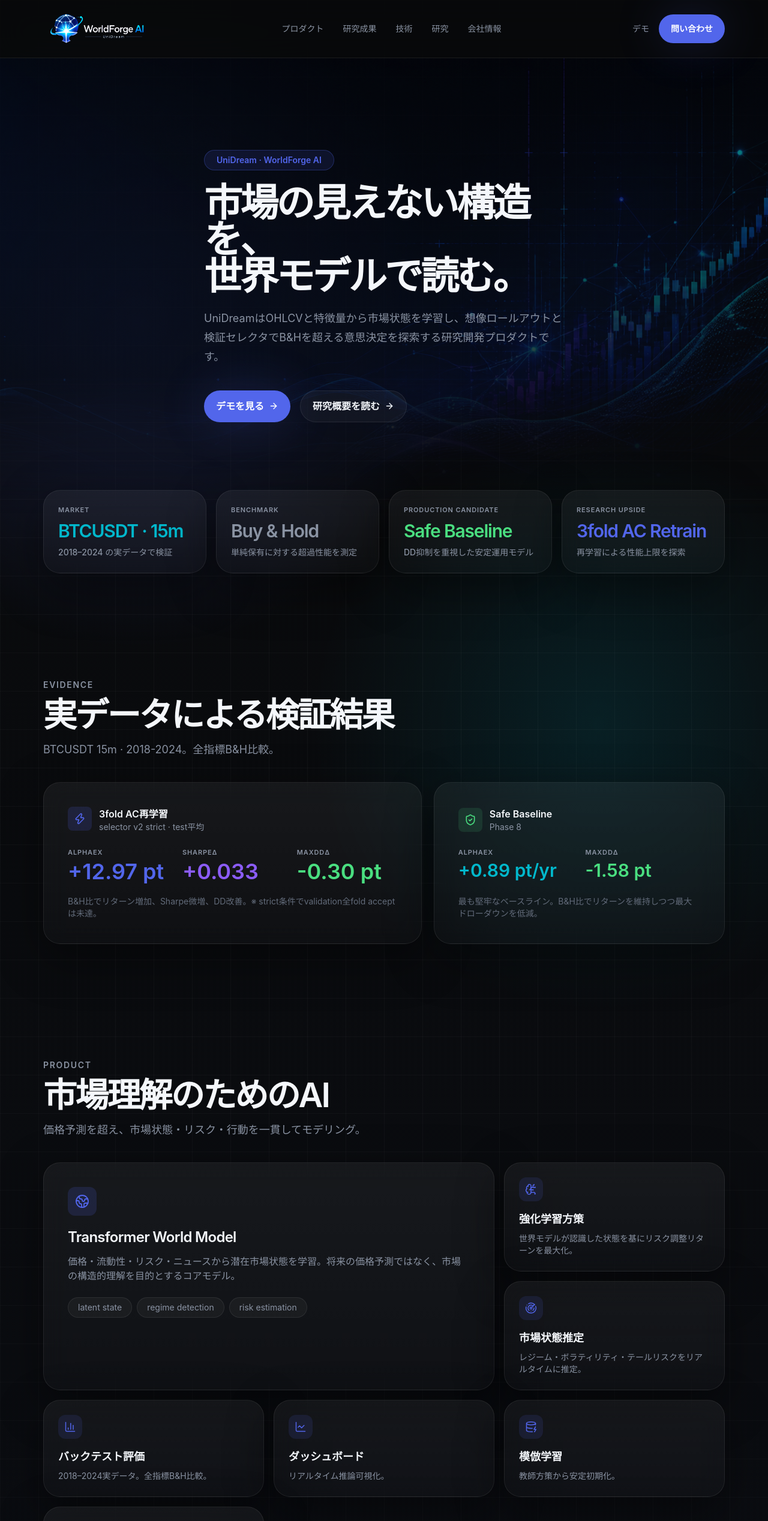
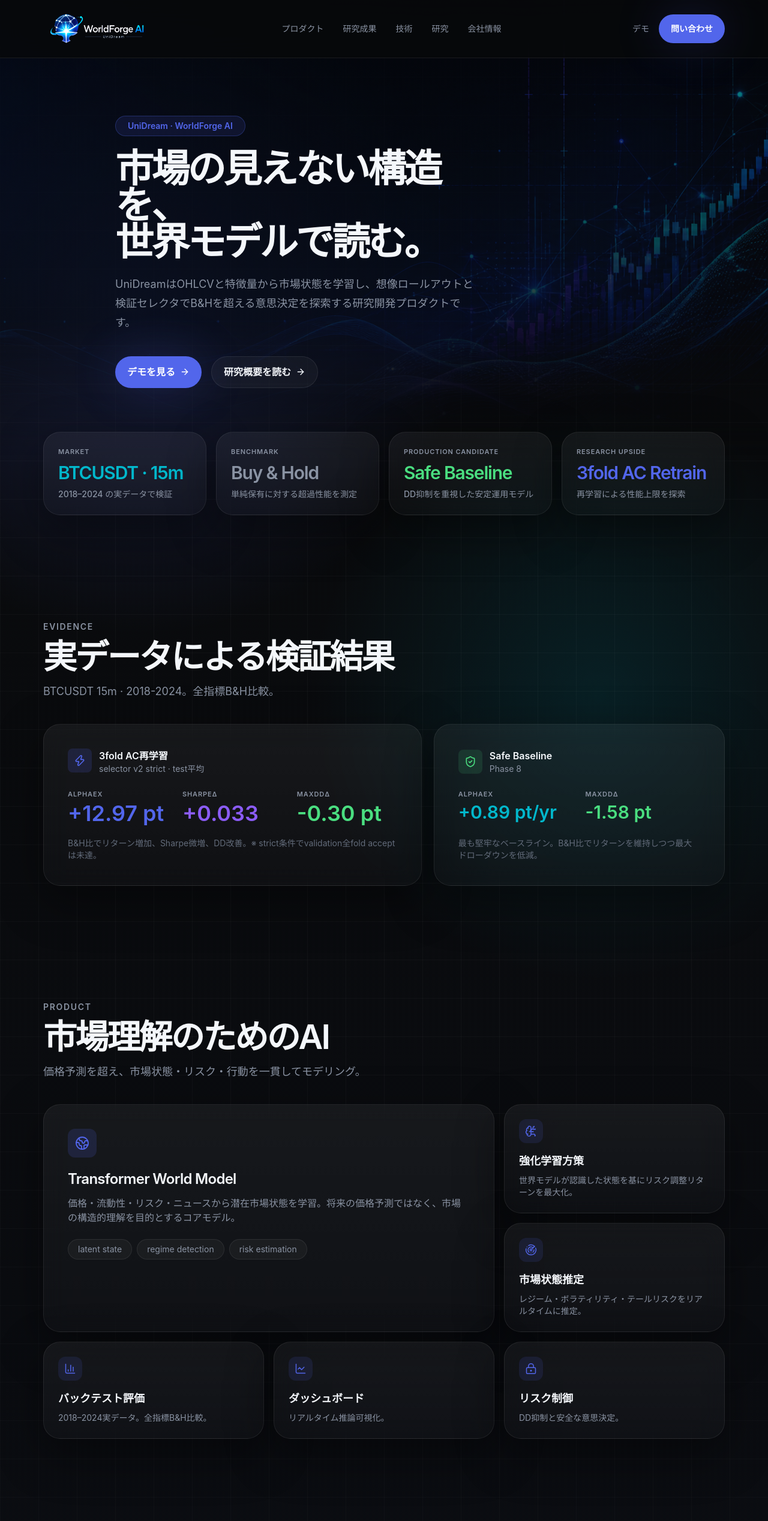
Before and after one commit to shinji-ogasa/unidream-demo-web, a Next.js app: page /homepage in a window 1280 px wide. Shown: the top 2536 px of the page at 60% size. Built offline with nearby package versions, Linux system fonts and the light colour scheme.

Commit message:
fix: header fixed not sticky, hero 15% padding, remove imitation learning card, move risk control

```diff
--- a/src/app/homepage/page.tsx
+++ b/src/app/homepage/page.tsx
@@ -8,11 +8,9 @@
   ArrowRight,
   BarChart3,
   BrainCircuit,
-  DatabaseZap,
   Globe2,
   LineChart,
   LockKeyhole,
-  Network,
   Radar,
   ShieldCheck,
   Zap,
@@ -152,7 +150,7 @@
         initial={{ opacity: 0, y: -12 }}
         animate={{ opacity: 1, y: 0 }}
         transition={{ duration: 0.4, ease: [0.16, 1, 0.3, 1] }}
-        className="sticky top-0 z-50 border-b border-[rgba(255,255,255,0.08)] bg-[rgba(8,9,10,0.80)] backdrop-blur-xl"
+        className="fixed top-0 left-0 right-0 z-50 border-b border-[rgba(255,255,255,0.08)] bg-[rgba(8,9,10,0.80)] backdrop-blur-xl"
       >
         <div className="container-site flex items-center justify-between py-4 md:py-5">
           <Logo />
@@ -167,9 +165,9 @@
       </motion.header>
 
       {/* hero */}
-      <section className="relative min-h-[760px] flex items-center">
+      <section className="relative min-h-[760px] flex items-center pt-20">
         <div className="hero-visual-bg" />
-        <div className="relative z-10 max-w-[1200px] mx-4 md:mx-8 lg:mx-auto py-20 md:py-28">
+        <div className="relative z-10 px-[15%] py-20 md:py-28">
           <div className="max-w-[600px]">
             <motion.span
               initial={{ opacity: 0, y: 12 }}
@@ -278,7 +276,6 @@
             { icon: Radar, title: "市場状態推定", text: "レジーム・ボラティリティ・テールリスクをリアルタイムに推定。" },
             { icon: BarChart3, title: "バックテスト評価", text: "2018–2024実データ。全指標B&H比較。" },
             { icon: LineChart, title: "ダッシュボード", text: "リアルタイム推論可視化。" },
-            { icon: DatabaseZap, title: "模倣学習", text: "教師方策から安定初期化。" },
             { icon: LockKeyhole, title: "リスク制御", text: "DD抑制と安全な意思決定。" },
           ].map((card, i) => (
             <AnimateInView key={card.title} y={16} delay={0.06 * i} className="card p-6">
```
